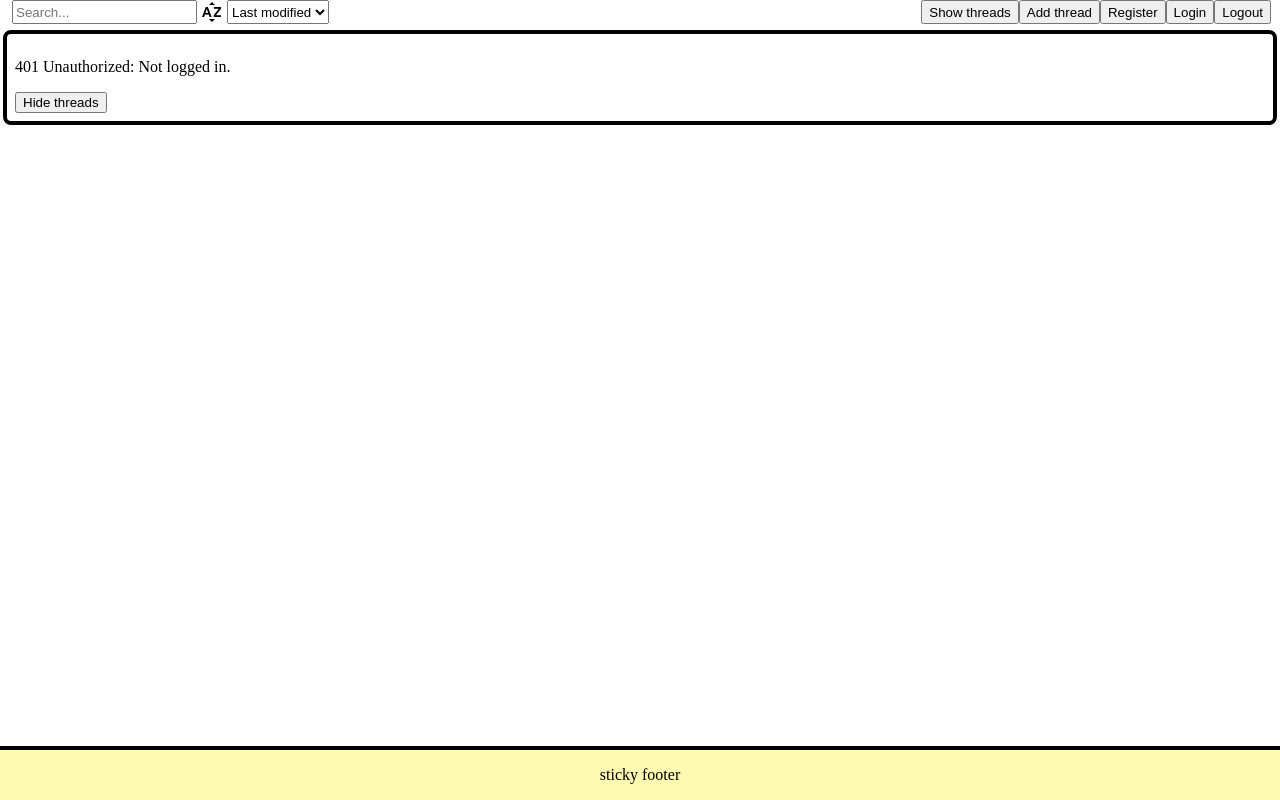
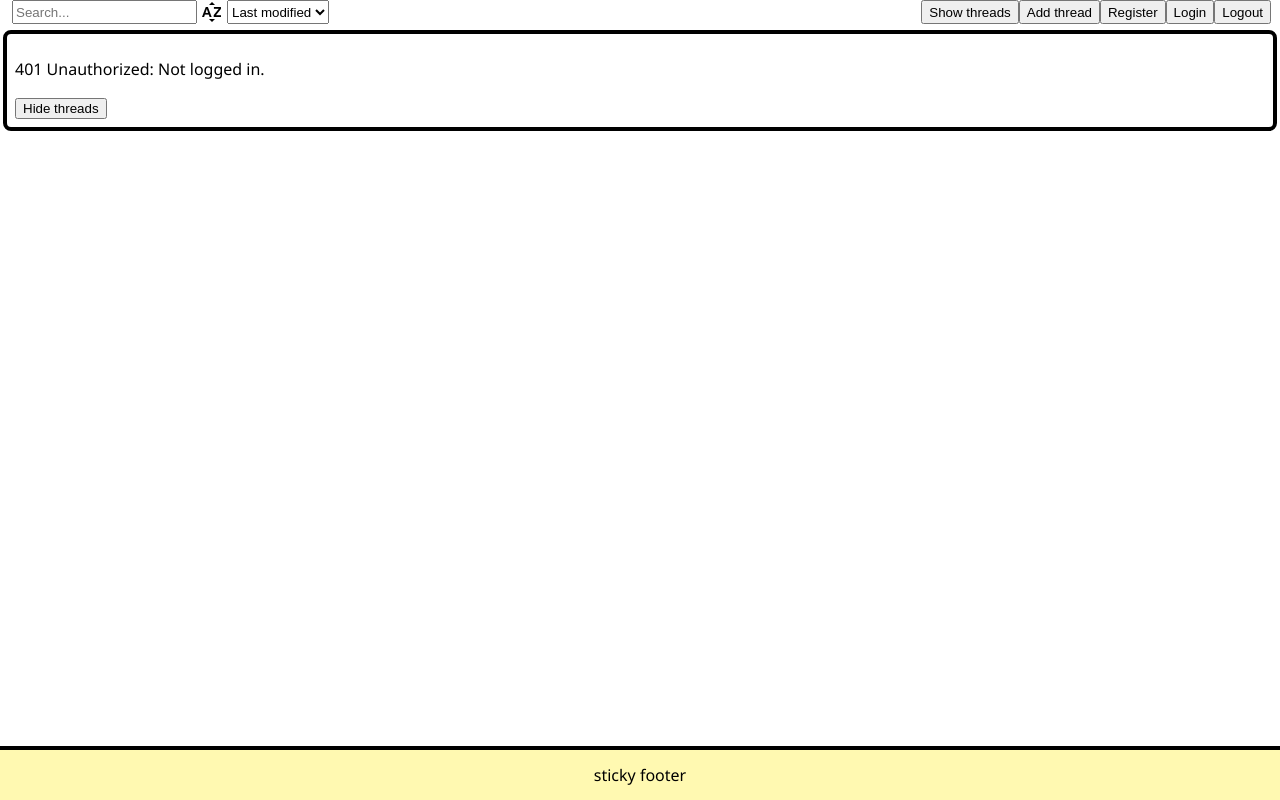
Before and after one commit to wathne/dat310-2023-examproject, a Flask app: page /static/imageboard.html in a window 1280 px wide. Run offline with Flask 3, Linux system fonts and the light colour scheme; data that the repository does not hold is empty; some libraries are stand-ins or nearby versions.

Commit message:
refactor(frontend): set font to noto sans
modified:   static/imageboard.css

```diff
--- a/static/imageboard.css
+++ b/static/imageboard.css
@@ -1,4 +1,6 @@
 /* Imports */
+/* https://fonts.google.com/noto/specimen/Noto+Sans */
+@import url('https://fonts.googleapis.com/css2?family=Noto+Sans&display=swap');
 /* https://fonts.google.com/icons?icon.set=Material+Symbols */
 @import url(https://fonts.googleapis.com/css2?family=Material+Symbols+Sharp:opsz,wght,FILL,GRAD@48,700,1,-25);
 
@@ -76,6 +78,7 @@ body {
   background-color: #ffffff;
   display: flex;
   flex-direction: column;
+  font-family: 'Noto Sans', sans-serif;
   justify-content: flex-start;
   margin: 0px 0px 0px 0px;
   min-height: 100vh;
```
